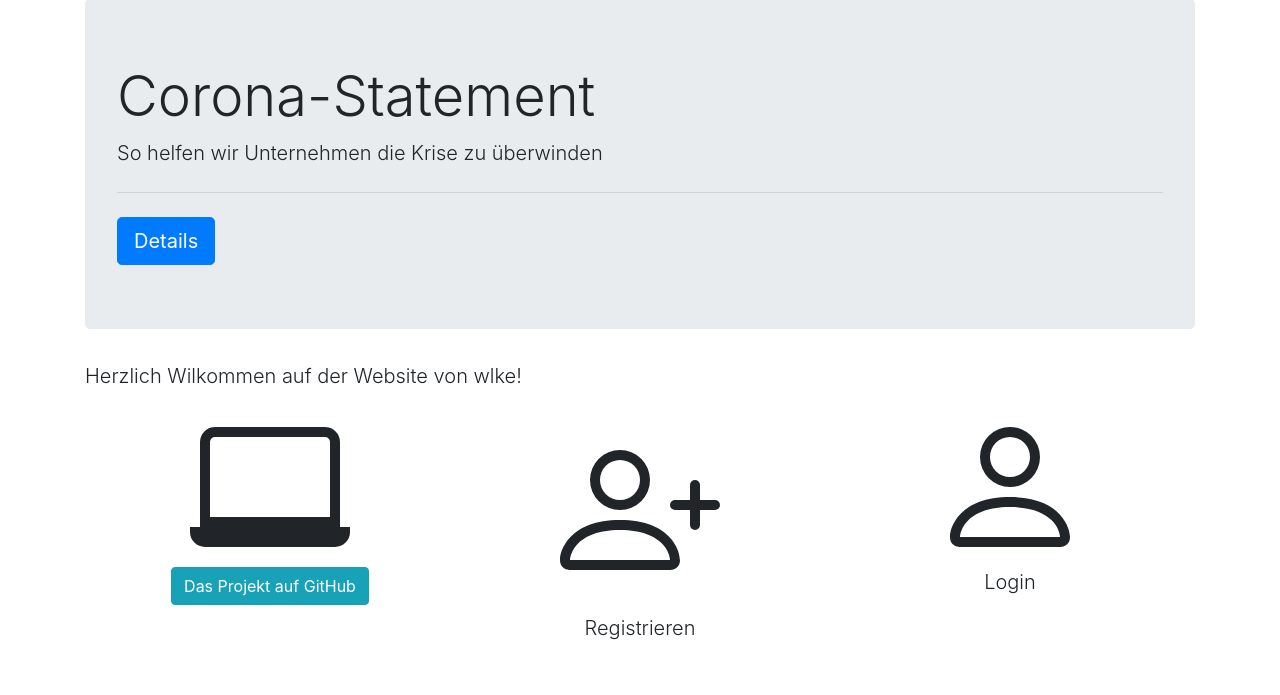
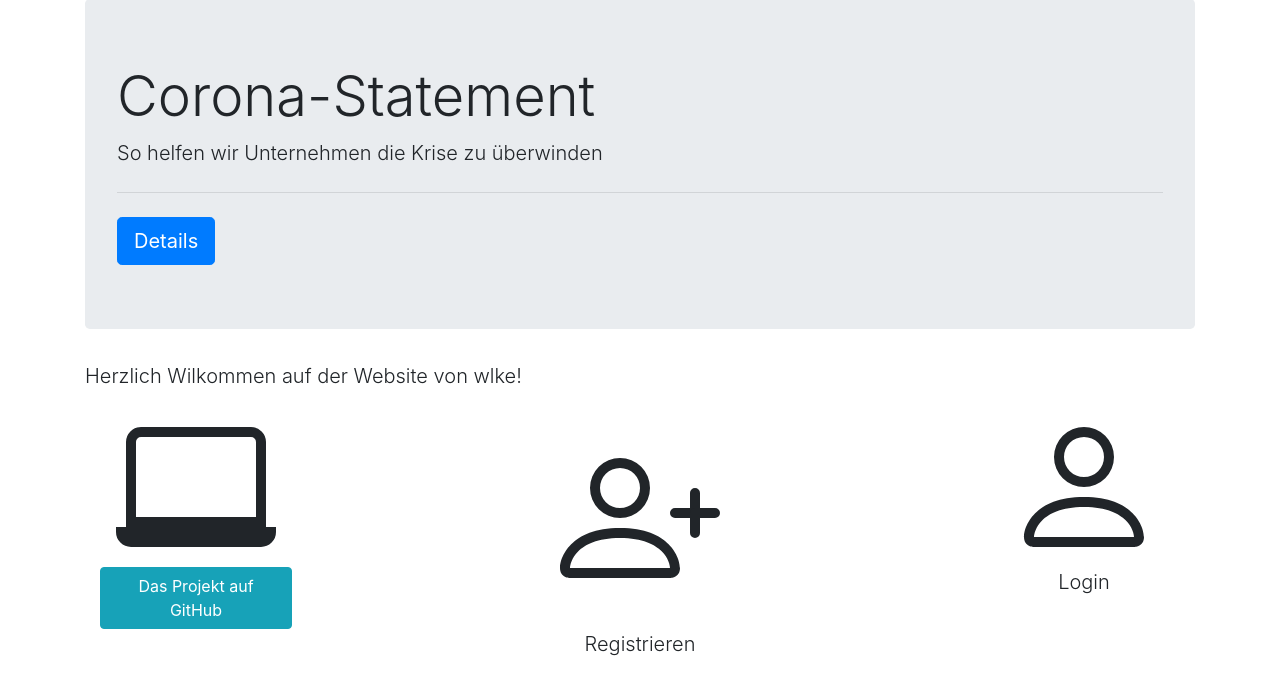
Before and after one commit to HAUDRAUFHAUN/wlke, a Django app: page / in a window 1280 px wide; the page is wider, and only the part inside the window is pictured. Shown: the part 81-776 px from the top of that part. Run offline with Django 3.2, Linux system fonts and the light colour scheme; data comes from the database, SQL or seed files in the repository; some libraries are stand-ins or nearby versions.

Commit message:
update index.html

```diff
--- a/wlke/templates/index/index.html
+++ b/wlke/templates/index/index.html
@@ -22,12 +22,19 @@
     </div>
 
     <div class="col-sm">
+      <div class="container"></div>
+    </div>
+
+    <div class="col-sm">
     <svg class="bi bi-person-plus" width="10em" height="1oem" viewBox="0 0 16 16" fill="currentColor" xmlns="http://www.w3.org/2000/svg">
         <path fill-rule="evenodd" d="M11 14s1 0 1-1-1-4-6-4-6 3-6 4 1 1 1 1h10zm-9.995-.944v-.002.002zM1.022 13h9.956a.274.274 0 0 0 .014-.002l.008-.002c-.001-.246-.154-.986-.832-1.664C9.516 10.68 8.289 10 6 10c-2.29 0-3.516.68-4.168 1.332-.678.678-.83 1.418-.832 1.664a1.05 1.05 0 0 0 .022.004zm9.974.056v-.002.002zM6 7a2 2 0 1 0 0-4 2 2 0 0 0 0 4zm3-2a3 3 0 1 1-6 0 3 3 0 0 1 6 0zm4.5 0a.5.5 0 0 1 .5.5v2a.5.5 0 0 1-.5.5h-2a.5.5 0 0 1 0-1H13V5.5a.5.5 0 0 1 .5-.5z"></path>
         <path fill-rule="evenodd" d="M13 7.5a.5.5 0 0 1 .5-.5h2a.5.5 0 0 1 0 1H14v1.5a.5.5 0 0 1-1 0v-2z"></path>
     </svg>
     <br>
       <p class="lead">Registrieren</p>
+    </div>
+    <div class="col-sm">
+      <div class="container"></div>
     </div>
     <div class="col-sm">
     <svg class="bi bi-person" width="10em" height="10em" viewBox="0 0 16 16" fill="currentColor" xmlns="http://www.w3.org/2000/svg">
```
